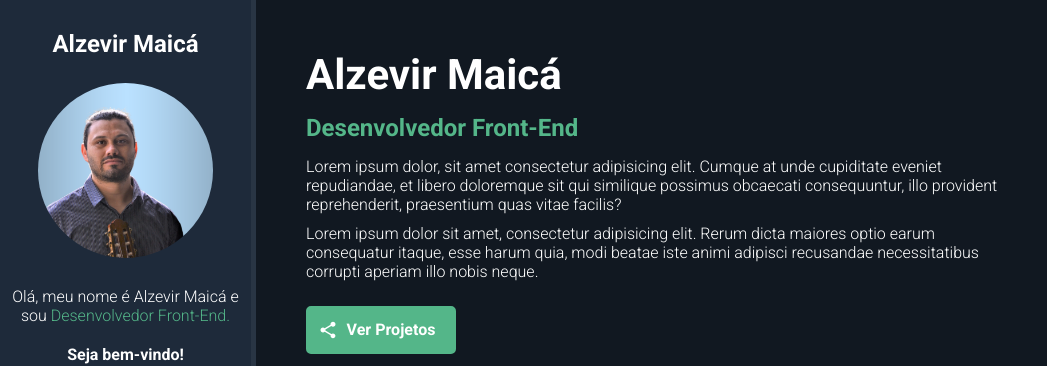
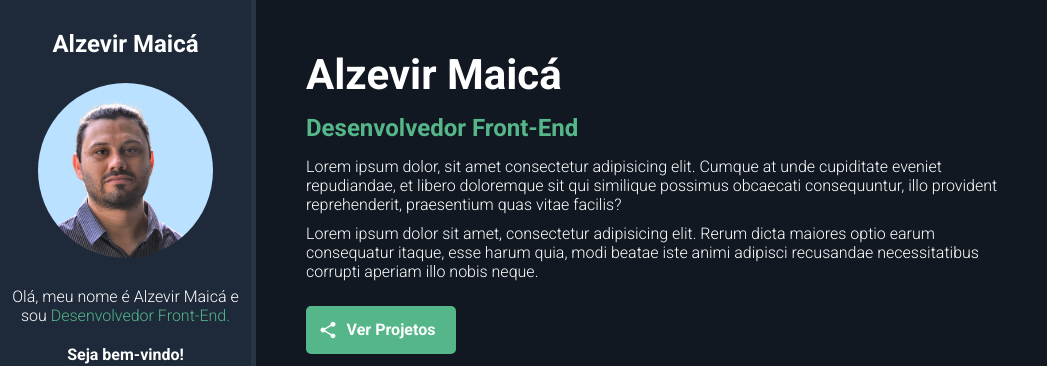
Before and after one commit to alzevirmaica/portfolio, a plain HTML site: page index.html in a window 1280 px wide. Shown: the top 366 px of the page, without its empty margins (0-1047 px from the left). Drawn offline with nearby package versions, Linux system fonts and the light colour scheme.

Commit message:
Enviando nova foto para a maim

```diff
--- a/index.html
+++ b/index.html
@@ -22,7 +22,7 @@
     <main id="container">
         <aside id="bio-container">
             <h2>Alzevir Maicá</h2>
-            <img id="bio-img" src="img/profile-pic (1).png" alt="Alzevir Maicá">
+            <img id="bio-img" src="img/profile-pic (3).png" alt="Alzevir Maicá">
             <p>Olá, meu nome é Alzevir Maicá e sou <span class="highlight">Desenvolvedor Front-End.</span></p>
             <p id="welcome-text">Seja bem-vindo!</p>
             <ul id="social-container">
```
Also changed, not shown: img/profile-pic (1).png (deleted), img/profile-pic (3).png (added).
